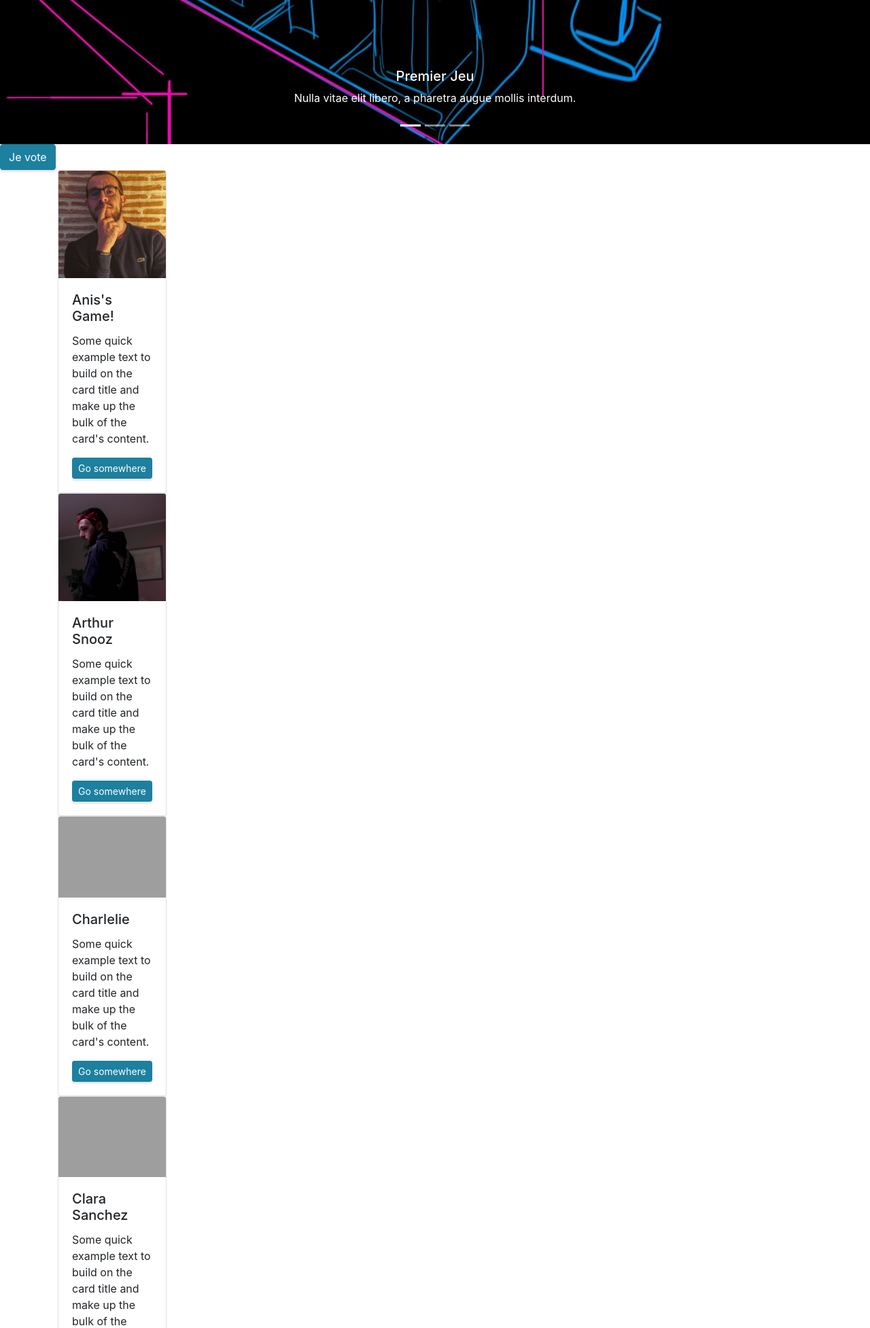
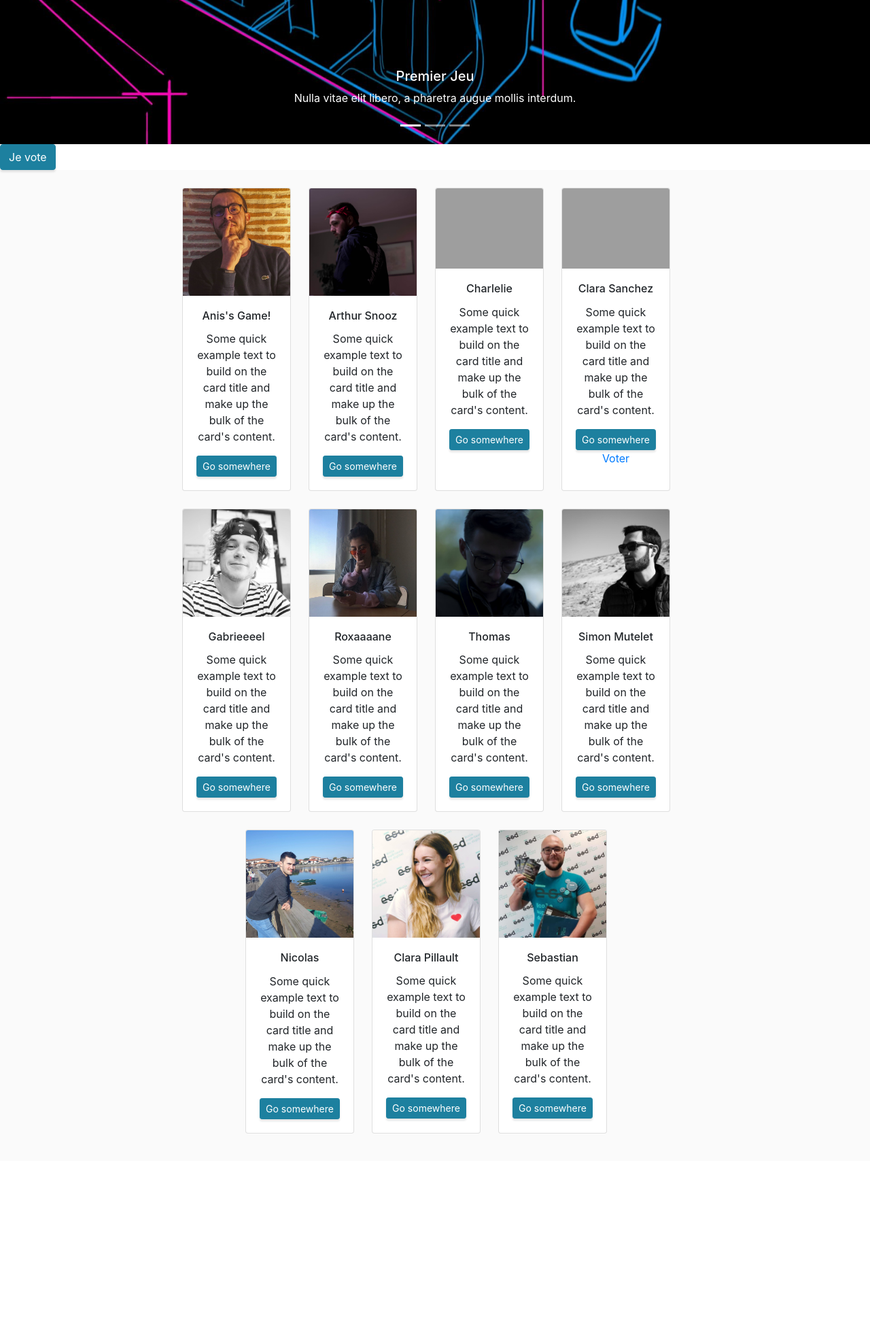
Before and after one commit to chagrdi/hello, a PHP site: page / in a window 1280 px wide. Shown: the part 706-2659 px from the top of the page at 68% size. After the commit the page ends 2373 px from the top, so only its background shows below. Run offline with PHP 8.4, Linux system fonts and the light colour scheme; grey boxes are pictures that could not be loaded.

Commit message:
cssokenfin

```diff
--- a/app/dist/assets/css/style.css
+++ b/app/dist/assets/css/style.css
@@ -171,6 +212,32 @@
   color: white;
 }
 
+.jeux {
+  padding-bottom: 40px;
+  background-color: rgba(235, 235, 235, .267);
+}
+
+.cards {
+  display: flex;
+  padding-top: 2%;
+  justify-content: center;
+}
+
+.card {
+  margin: 0 26px 0 0;
+}
+
+.card .card-title {
+  font-size: 16px;
+  text-align: center;
+}
+
+.card .card-body {
+  text-align: center;
+  justify-content: center;
+}
+
+/* The Modal (background) */
 .modal {
     /* Hidden by default */
   position: fixed;
@@ -218,53 +280,10 @@
 }
 
 .close:hover,
-.close:focus,
-.close2:hover,
-.close2:focus,
-.close3:hover,
-.close3:focus,
-.close4:hover,
-.close4:focus,
-.close5:hover,
-.close5:focus,
-.close6:hover,
-.close6:focus,
-.close7:hover,
-.close7:focus,
-.close8:hover,
-.close8:focus,
-.close9:hover,
-.close9:focus,
-.close10:hover,
-.close10:focus,
-.close11:hover,
-.close11:focus {
+.close:focus {
   cursor: pointer;
   text-decoration: none;
   color: black;
-}
-
-.modal-content {
-  width: 60% !important;
-  height: 280px;
-}
-
-.modal-content h6 {
-  font-size: 10px;
-}
-
-.modal-content button {
-  margin-top: 30px;
-}
-
-.modal-content h2 {
-  font-size: 18px;
-  margin-top: none;
-  color: #00b7ff;
-}
-
-.modal-content p {
-  font-style: italic;
 }
 
 footer.footer {
--- a/app/src/assets/sass/style.scss
+++ b/app/src/assets/sass/style.scss
@@ -458,3 +458,28 @@
   }
   width: 60% !important;
 }
+
+
+// derniere section photo
+
+.modal-content p {
+  font-style: italic;
+}
+
+.pourvoter {
+  font-size: 20px;
+  font-style: italic;
+  margin-top: 80px;
+  text-align: center;
+  color: #000746;
+}
+
+.nous {
+  width: 400px;
+  height: 400px;
+}
+
+.photo {
+  padding-top: 3em;
+  padding-bottom: 3em;
+}
```
Also changed, not shown: other parts of app/dist/assets/css/style.css (+69 -13 lines).
